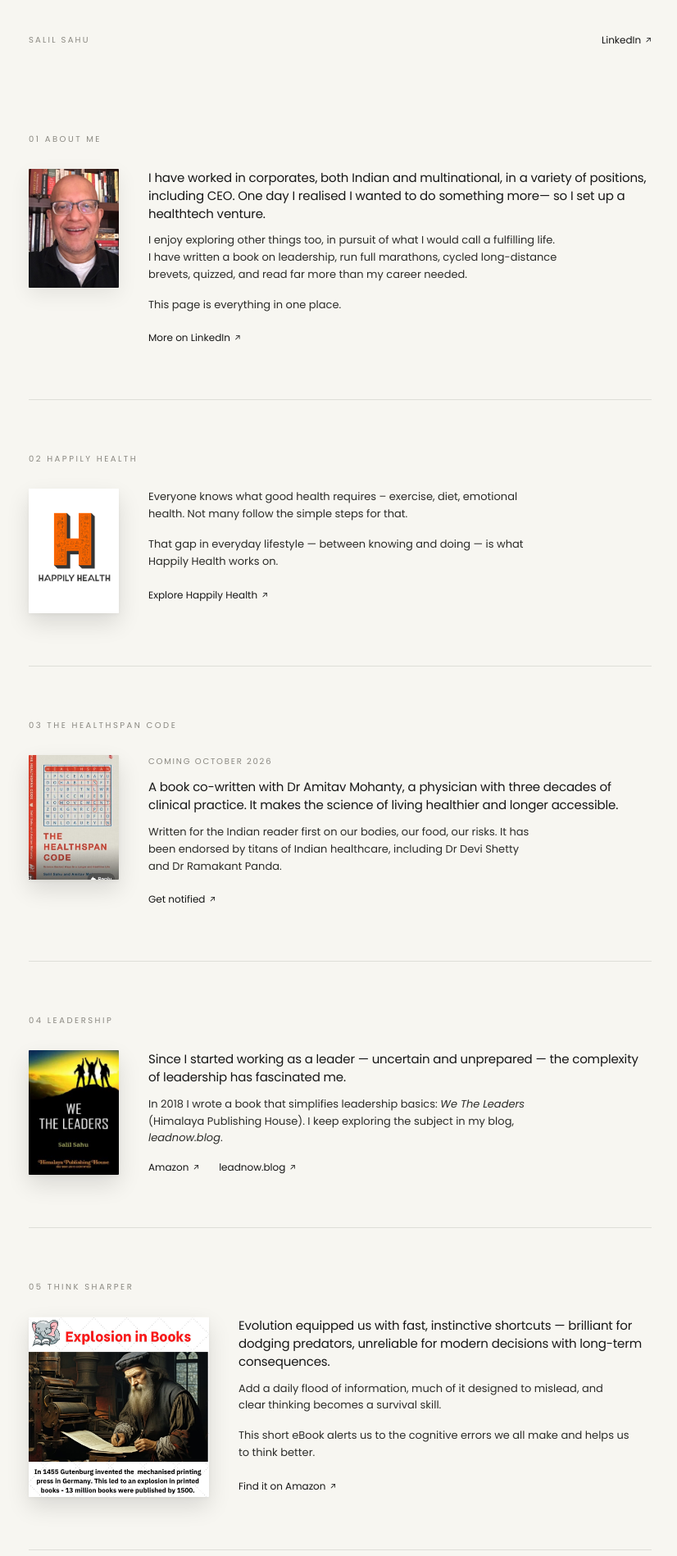
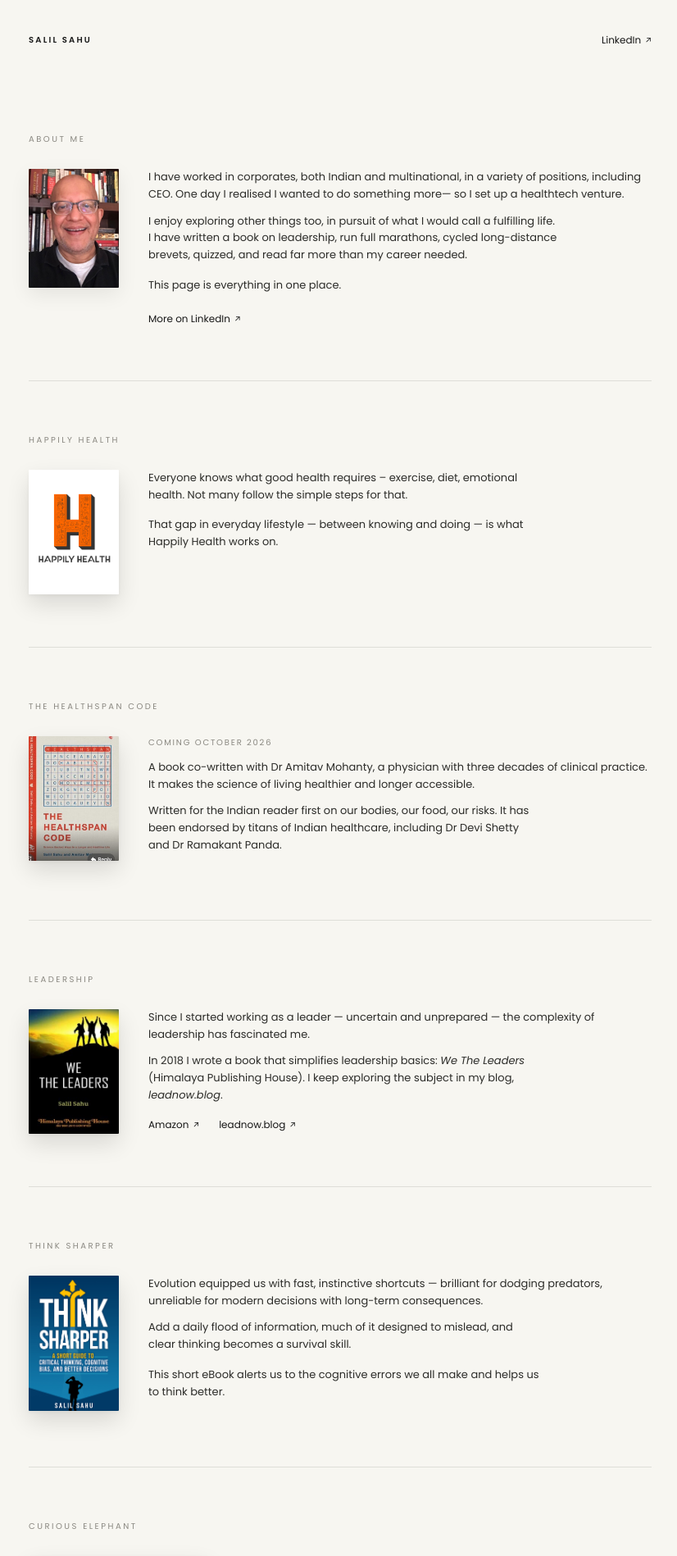
Before and after one commit to Ashwinee111/salilsahu, a React (Vite) app: page / in a window 1280 px wide. Shown: the top 1898 px of the page at 82% size, without its empty margins (225-1051 px from the left). Built offline with nearby package versions, Linux system fonts and the light colour scheme.

Commit message:
update image

```diff
--- a/src/main.jsx
+++ b/src/main.jsx
@@ -111,7 +111,7 @@
       <main id="top" className="container">
         {/* 01 ABOUT ME */}
         <section className="section about">
-          <div className="eyebrow">01  ABOUT ME</div>
+          <div className="eyebrow">ABOUT ME</div>
           <div className="about-grid">
             <img src="/images/IMG_9.jpg" alt="Salil Sahu" className="portrait" />
             <div className="about-content">
@@ -133,7 +133,7 @@
 
         {/* 02 HAPPILY HEALTH */}
         <section className="section project-row">
-          <div className="eyebrow">02  HAPPILY HEALTH</div>
+          <div className="eyebrow">HAPPILY HEALTH</div>
           <div className="project-grid">
             <img src="/images/IMG_8.png" alt="Happily Health" className="book-cover-img" />
             <div className="project-content">
@@ -143,7 +143,7 @@
               <p>
                 That gap in everyday lifestyle — between knowing and doing — is what Happily Health works on.
               </p>
-              <Link href="#">Explore Happily Health</Link>
+              {/* <Link href="#">Explore Happily Health</Link> */}
             </div>
           </div>
         </section>
@@ -152,7 +152,7 @@
 
         {/* 03 THE HEALTHSPAN CODE */}
         <section className="section project-row">
-          <div className="eyebrow">03  THE HEALTHSPAN CODE</div>
+          <div className="eyebrow">THE HEALTHSPAN CODE</div>
           <div className="project-grid">
             <img src="/images/IMG_5.jpg" alt="The Healthspan Code" className="book-cover-img" />
             <div className="project-content">
@@ -163,7 +163,7 @@
               <p>
                 Written for the Indian reader first on our bodies, our food, our risks. It has been endorsed by titans of Indian healthcare, including Dr Devi Shetty and Dr Ramakant Panda.
               </p>
-              <Link href="#">Get notified</Link>
+              {/* <Link href="#">Get notified</Link> */}
             </div>
           </div>
         </section>
@@ -172,7 +172,7 @@
 
         {/* 04 LEADERSHIP */}
         <section className="section project-row">
-          <div className="eyebrow">04  LEADERSHIP</div>
+          <div className="eyebrow">LEADERSHIP</div>
           <div className="project-grid">
             <img src="/images/Leader_book.jpg" alt="We The Leaders" className="book-cover-img" />
             <div className="project-content">
@@ -194,9 +194,9 @@
 
         {/* 05 THINK SHARPER */}
         <section className="section project-row">
-          <div className="eyebrow">05  THINK SHARPER</div>
+          <div className="eyebrow">THINK SHARPER</div>
           <div className="project-grid">
-            <img src="/images/IMG_3.PNG" alt="Think Sharper" className="square-post-img" />
+            <img src="/images/IMG_3.PNG" alt="Think Sharper" className="book-cover-img tall-cover-img" />
             <div className="project-content">
               <h2>
                 Evolution equipped us with fast, instinctive shortcuts — brilliant for dodging predators, unreliable for modern decisions with long-term consequences.
@@ -207,7 +207,7 @@
               <p>
                 This short eBook alerts us to the cognitive errors we all make and helps us to think better.
               </p>
-              <Link href="#">Find it on Amazon</Link>
+              {/* <Link href="#">Find it on Amazon</Link> */}
             </div>
           </div>
         </section>
@@ -216,7 +216,7 @@
 
         {/* 06 CURIOUS ELEPHANT */}
         <section className="section project-row">
-          <div className="eyebrow">06  CURIOUS ELEPHANT</div>
+          <div className="eyebrow">CURIOUS ELEPHANT</div>
           <div className="project-grid">
             <img src="/images/IMG_2.PNG" alt="Curious Elephant" className="square-post-img" />
             <div className="project-content">
@@ -232,7 +232,7 @@
 
         {/* 07 RUNNING, CYCLING & QUIZZING */}
         <section className="section project-row">
-          <div className="eyebrow">07  RUNNING, CYCLING & QUIZZING</div>
+          <div className="eyebrow">RUNNING, CYCLING & QUIZZING</div>
           <div className="project-grid">
             <img src="/images/cycle.jpg" alt="Cycling landscape" className="book-cover-img object-top" />
             <div className="project-content">
@@ -250,7 +250,7 @@
 
         {/* 08 FROM MY LIBRARY */}
         <section className="section project-row">
-          <div className="eyebrow">08  FROM MY LIBRARY</div>
+          <div className="eyebrow">FROM MY LIBRARY</div>
           <div className="project-grid">
             <div className="sticky-portrait">
               <img src="/images/IMG_10.jpg" alt="From My Library" className="book-cover-img" />
@@ -278,18 +278,18 @@
 
         {/* 09  CONNECT */}
         <section id="connect" className="section connect">
-          <div className="eyebrow">09  CONNECT</div>
+          <div className="eyebrow">CONNECT</div>
           <h2>Let's connect.</h2>
           <div className="connect-footer-row">
             <div className="social-links">
               <a href="mailto:100galaxy@gmail.com" className="social-link">
-                Email ↗
+                100galaxy@gmail.com ↗
               </a>
               <a href="https://www.linkedin.com/in/salilksahu/" target="_blank" rel="noopener noreferrer" className="social-link">
                 LinkedIn ↗
               </a>
             </div>
-            <span className="copyright-text">© 2025 SALIL SAHU</span>
+            <span className="copyright-text">© {new Date().getFullYear()} SALIL SAHU</span>
           </div>
         </section>
       </main>
--- a/src/styles.css
+++ b/src/styles.css
@@ -1,4 +1,4 @@
-@import url("https://fonts.googleapis.com/css2?family=Poppins:ital,wght@0,300;0,400;1,300;1,400&display=swap");
+@import url("https://fonts.googleapis.com/css2?family=Poppins:ital,wght@0,300;0,400;0,500;0,600;0,700;1,300;1,400&display=swap");
 
 :root {
   --bg-paper: #f7f6f1;
@@ -78,10 +78,10 @@
 .wordmark {
   font-family: var(--font-mono);
   font-size: 10px;
-  font-weight: 400;
+  font-weight: 600 !important;
   letter-spacing: 0.22em;
   text-transform: uppercase;
-  color: var(--color-muted);
+  color: var(--color-ink);
   text-decoration: none;
 }
 
@@ -153,12 +153,11 @@
 }
 
 .about-content h2 {
-  font-family: var(--font-serif);
-  font-size: 15px;
+  font-family: var(--font-sans);
+  font-size: 13px;
   font-weight: 400;
-  line-height: 1.45;
-  letter-spacing: -0.01em;
-  color: var(--color-ink);
+  line-height: 1.6;
+  color: var(--color-body);
   margin-bottom: 12px;
 }
 
@@ -221,6 +220,11 @@
   box-shadow:
     0 12px 28px rgba(0, 0, 0, 0.12),
     0 2px 4px rgba(0, 0, 0, 0.04);
+}
+
+.book-cover-img.tall-cover-img {
+  height: 165px;
+  object-fit: contain;
 }
 
 .square-post-img {
@@ -293,12 +297,11 @@
 }
 
 .project-content h2 {
-  font-family: var(--font-serif);
-  font-size: 15px;
+  font-family: var(--font-sans);
+  font-size: 13px;
   font-weight: 400;
-  line-height: 1.45;
-  letter-spacing: -0.01em;
-  color: var(--color-ink);
+  line-height: 1.6;
+  color: var(--color-body);
   margin-bottom: 12px;
 }
 
@@ -335,12 +338,11 @@
 }
 
 .elephant-header h2 {
-  font-family: var(--font-serif);
-  font-size: 15px;
+  font-family: var(--font-sans);
+  font-size: 13px;
   font-weight: 400;
-  line-height: 1.45;
-  letter-spacing: -0.01em;
-  color: var(--color-ink);
+  line-height: 1.6;
+  color: var(--color-body);
   margin-bottom: 12px;
   max-width: 540px;
 }
@@ -560,6 +562,10 @@
     height: 138px;
   }
 
+  .book-cover-img.tall-cover-img {
+    height: 150px;
+  }
+
   .square-post-img {
     width: 180px;
     height: 180px;
@@ -575,9 +581,6 @@
     height: 103px;
   }
 
-  .about-content h2,
-  .project-content h2,
-  .elephant-header h2,
   .reading-left h2 {
     font-size: 15.5px;
   }
@@ -650,9 +653,6 @@
     aspect-ratio: 16 / 10;
   }
 
-  .about-content h2,
-  .project-content h2,
-  .elephant-header h2,
   .reading-left h2 {
     font-size: 14.5px;
     line-height: 1.35;
```
Also changed, not shown: tailwind.config.js (+19 -1 lines), public/images/IMG_3.PNG.
